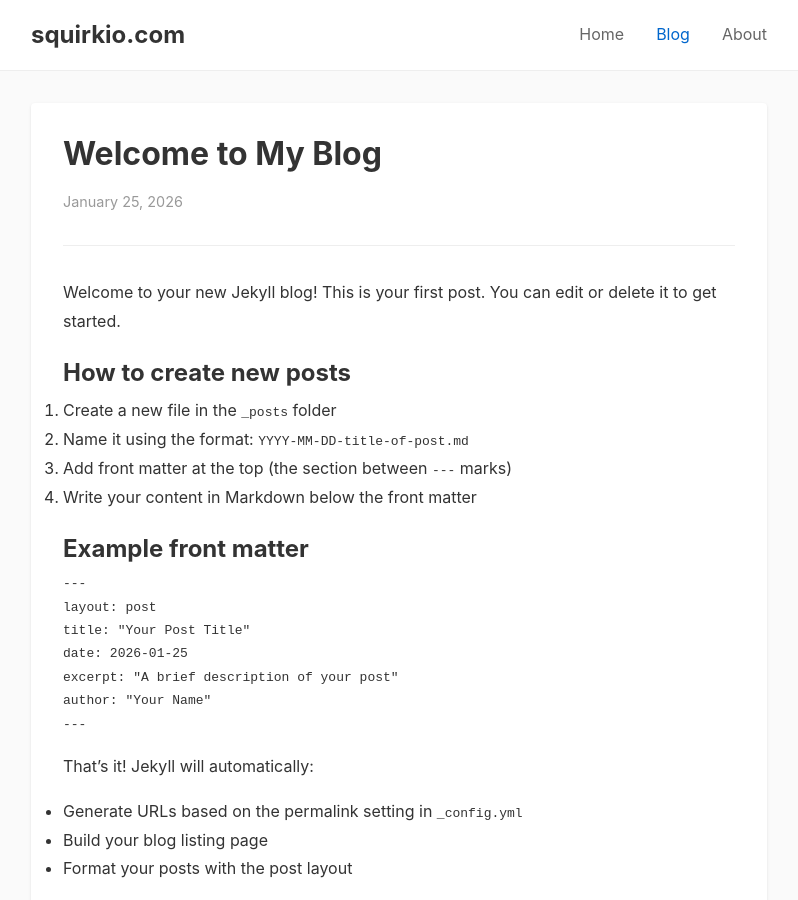
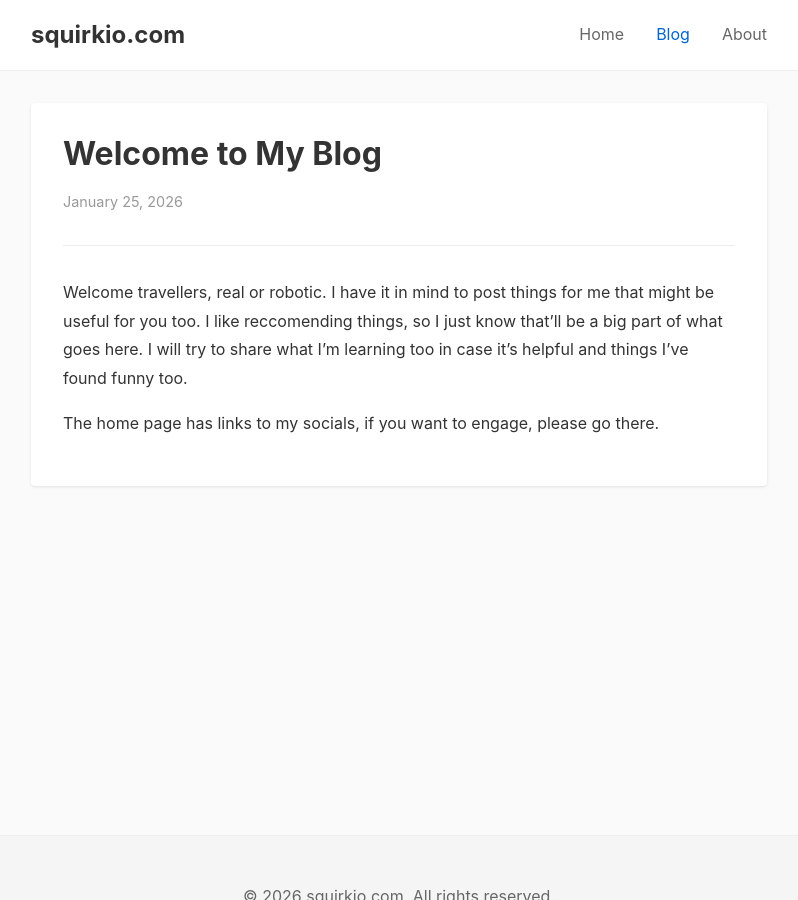
Before and after one commit to squirkio/squirkio.com, a Jekyll site: the page built from _posts/2026-01-25-welcome-to-my-blog.md, in a window 1280 px wide and 900 px high. Shown: the whole window, without its empty margins (241-1039 px from the left). Built offline with Jekyll 4.4.1, drawn with Linux system fonts in a browser that asks for light colours.

Commit message:
Edit first blog post

```diff
--- a/_posts/2026-01-25-welcome-to-my-blog.md
+++ b/_posts/2026-01-25-welcome-to-my-blog.md
@@ -2,12 +2,14 @@
 layout: post
 title: "Welcome to My Blog"
 date: 2026-01-25
-excerpt: "This is your first blog post. Edit or delete it to get started with your blog!"
+excerpt: "Intro to the blog, what I'm messing with, and what I'm trying to do"
 ---
 
-Welcome to your new Jekyll blog! This is your first post. You can edit or delete it to get started.
+Welcome travellers, real or robotic. I have it in mind to post things for me that might be useful for you too. I like reccomending things, so I just know that'll be a big part of what goes here. I will try to share what I'm learning too in case it's helpful and things I've found funny too.
 
-## How to create new posts
+The home page has links to my socials, if you want to engage, please go there.
+
+<!-- ## How to create new posts
 
 1. Create a new file in the `_posts` folder
 2. Name it using the format: `YYYY-MM-DD-title-of-post.md`
@@ -31,4 +33,4 @@ That's it! Jekyll will automatically:
 - Build your blog listing page
 - Format your posts with the post layout
 
-Happy blogging!
+Happy blogging! -->
```
